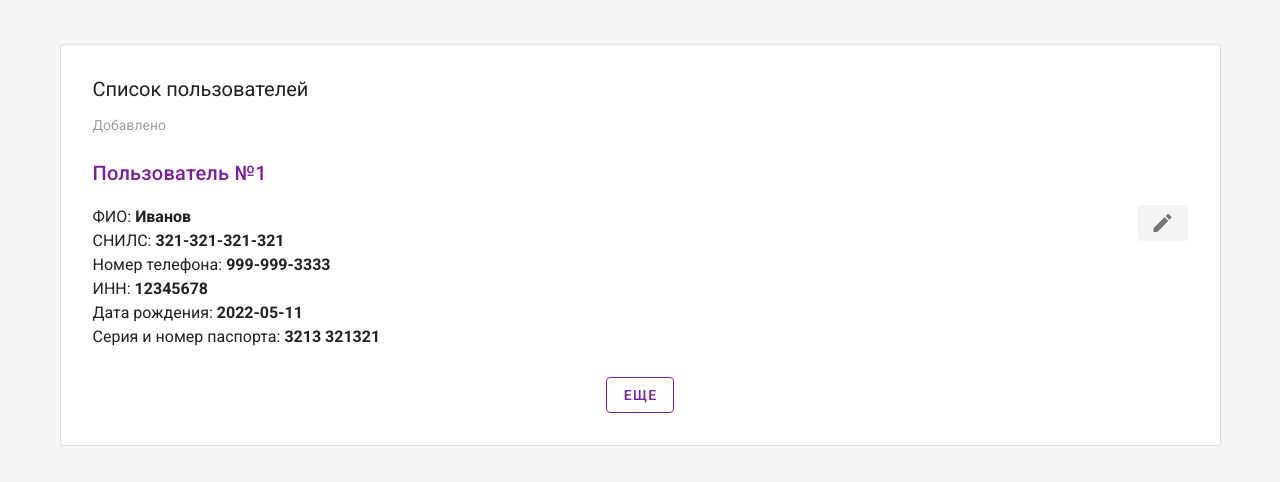
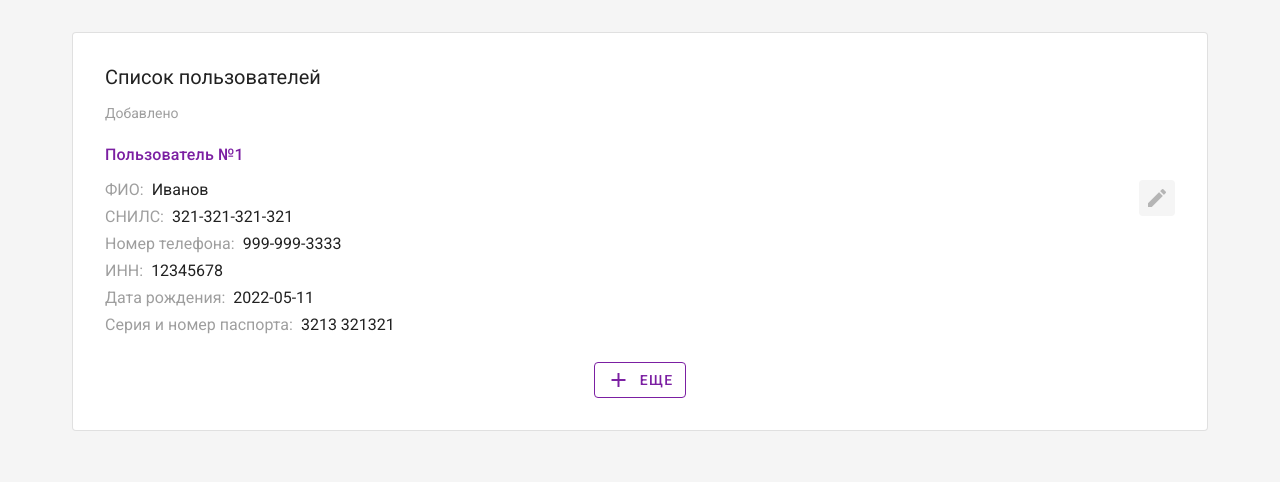
Before and after one commit to Ivanov-Igor-V/Test-vedita, a Vue app: page / in a window 1280 px wide. Shown: the top 482 px of the page. Built offline with nearby package versions, Linux system fonts and the light colour scheme.

Commit message:
test-vedita. log bug fixed

```diff
--- a/package.json
+++ b/package.json
@@ -11,7 +11,6 @@
     "core-js": "^3.8.3",
     "v-mask": "^2.3.0",
     "vue": "^2.6.14",
-    "vue-router": "^3.5.1",
     "vuetify": "^2.6.0"
   },
   "devDependencies": {
--- a/src/App.vue
+++ b/src/App.vue
@@ -6,8 +6,8 @@
       }"
     >
       <v-layout>
-        <v-container class="w-75">
-          <v-sheet rounded outlined class="mt-8 pa-8 pa-xs-4">
+        <v-container fluid class="wrapper">
+          <v-sheet rounded outlined class="ma-4 ma-sm-8 pa-4 pa-sm-8">
             <UserList :list="data" @saveNewForm="saveNewForm" />
           </v-sheet>
         </v-container>
@@ -38,6 +38,7 @@ export default {
         return;
       }
       this.data = JSON.parse(JSON.stringify(e));
+      console.log(this.data);
       this.isEditting = false;
     },
   },
@@ -46,4 +47,11 @@ export default {
 
 <style lang="scss">
 @import '@/assets/styles/global.scss';
+@import '@/assets/styles/variables.scss';
+
+.wrapper {
+  max-width: 1200px !important;
+  margin: 0 auto;
+  padding: 0 !important;
+}
 </style>
--- a/src/assets/styles/global.scss
+++ b/src/assets/styles/global.scss
@@ -42,5 +42,6 @@
         outline: 1px solid rgba(0, 0, 0, 0.38) !important;
         border-radius: 4px;
         padding: 0 12px;
+        align-items: center !important;
     }
 }
--- /dev/null
+++ b/src/assets/styles/variables.scss
@@ -0,0 +1 @@
+$icon-gray: rgba(0, 0, 0, 0.26);
--- a/src/components/ListHeader.vue
+++ b/src/components/ListHeader.vue
@@ -1,6 +1,6 @@
 <template>
   <div>
-    <div class="header">{{ title }}</div>
+    <div class="header mb-2 mb-sm-4">{{ title }}</div>
     <div class="text--disabled header_empty">
       {{ description }}
     </div>
@@ -28,7 +28,6 @@ export default {
 .header {
   line-height: 24px;
   font-size: 20px;
-  margin-bottom: 16px;
   white-space: pre-wrap;
   margin-right: 2px;
 
--- a/src/components/ListItem.vue
+++ b/src/components/ListItem.vue
@@ -1,31 +1,34 @@
 <template>
   <div>
     <div v-if="!form.isEditting" class="d-flex justify-space-between align-start">
-      <div>
-        <div>
-          ФИО: <strong>{{ form.fio }}</strong>
+      <div class="item-data">
+        <div class="d-flex flex-column flex-md-row">
+          <span class="mr-0 text--disabled mr-md-2 mb-1 mb-md-0">ФИО: </span>
+          <span>{{ form.fio }}</span>
         </div>
-        <div>
-          СНИЛС: <strong>{{ form.snils }}</strong>
+        <div class="d-flex flex-column flex-md-row">
+          <span class="mr-0 text--disabled mr-md-2 mb-1 mb-md-0">СНИЛС: </span>
+          <span>{{ form.snils }}</span>
         </div>
-        <div>
-          Номер телефона:
-          <strong>{{ form.phone }}</strong>
+        <div class="d-flex flex-column flex-md-row">
+          <span class="mr-0 text--disabled mr-md-2 mb-1 mb-md-0">Номер телефона: </span>
+          <span>{{ form.phone }}</span>
         </div>
-        <div>
-          ИНН: <strong>{{ form.inn }}</strong>
+        <div class="d-flex flex-column flex-md-row">
+          <span class="mr-0 text--disabled mr-md-2 mb-1 mb-md-0">ИНН:</span>
+          <span>{{ form.inn }}</span>
         </div>
-        <div>
-          Дата рождения:
-          <strong>{{ form.birthday }}</strong>
+        <div class="d-flex flex-column flex-md-row">
+          <span class="mr-0 text--disabled mr-md-2 mb-1 mb-md-0">Дата рождения: </span>
+          <span>{{ form.birthday }}</span>
         </div>
-        <div>
-          Серия и номер паспорта:
-          <strong>{{ form.passport }}</strong>
+        <div class="d-flex flex-column flex-md-row">
+          <span class="mr-0 text--disabled mr-md-2 mb-1 mb-md-0">Серия и номер паспорта: </span>
+          <span>{{ form.passport }}</span>
         </div>
       </div>
-      <v-btn small depressed width="36px" height="36px" @click="makeUserEditting">
-        <v-icon color="grey"> mdi-pencil </v-icon>
+      <v-btn x-small depressed width="36px" height="36px" @click="makeUserEditting">
+        <v-icon class="item-edit-icon"> mdi-pencil </v-icon>
       </v-btn>
     </div>
     <UserForm v-else :form="form" @fieldChanged="changeField" />
@@ -52,3 +55,24 @@ export default {
   },
 };
 </script>
+<style lang="scss" scoped>
+@import '@/assets/styles/variables.scss';
+
+.item-data {
+  div {
+    font-size: 16px;
+    line-height: 19px;
+    &:not(:last-child) {
+      margin-bottom: 8px;
+    }
+  }
+
+  span {
+    white-space: nowrap;
+  }
+}
+
+.item-edit-icon {
+  color: $icon-gray !important;
+}
+</style>
--- a/src/components/UserForm.vue
+++ b/src/components/UserForm.vue
@@ -1,7 +1,7 @@
 <template>
   <div>
     <form>
-      <v-container>
+      <v-container fluid class="pa-0">
         <v-row>
           <v-col cols="12" md="4">
             <v-text-field
@@ -50,7 +50,7 @@
         <v-row>
           <v-col cols="12" md="4">
             <v-text-field
-              v-mask
+              v-mask="'###-###-### ##'"
               :value="form.snils"
               label="СНИЛС"
               required
--- a/src/components/UserList.vue
+++ b/src/components/UserList.vue
@@ -34,9 +34,9 @@
         </div>
       </div>
     </div>
-    <div class="mt-6">
+    <div class="mt-6" v-if="localList.length">
       <div v-for="(user, index) in localList" :key="user.id" class="mb-7">
-        <div class="text-h6 primary--text mb-4">Пользователь №{{ index + 1 }}</div>
+        <div class="list-header primary--text mb-4">Пользователь №{{ index + 1 }}</div>
         <ListItem
           :form="user"
           :index="index"
@@ -51,12 +51,13 @@
 
     <v-btn
       v-if="localList.length || isEditting"
-      class="align-self-center"
+      class="align-self-center px-3"
       outlined
       color="primary"
       :disabled="isButtonDisabled"
       @click="addEmptyForm"
     >
+      <v-icon class="mr-2"> mdi-plus </v-icon>
       Еще
     </v-btn>
   </div>
@@ -101,7 +102,6 @@ export default {
     },
   },
   mounted() {
-    console.log(this.$vuetify.breakpoint);
     this.localList = JSON.parse(JSON.stringify(this.list));
   },
   methods: {
@@ -142,3 +142,12 @@ export default {
   },
 };
 </script>
+
+<style scoped lang="scss">
+.list-header {
+  font-weight: 500;
+  font-size: 16px;
+  line-height: 19px;
+  letter-spacing: 0.15px;
+}
+</style>
--- a/src/plugins/vuetify.js
+++ b/src/plugins/vuetify.js
@@ -2,7 +2,6 @@ import Vue from 'vue';
 import Vuetify from 'vuetify';
 import 'vuetify/dist/vuetify.min.css';
 import ru from 'vuetify/lib/locale/ru';
-import colors from 'vuetify/lib/util/colors';
 import '@mdi/font/css/materialdesignicons.css'; // Ensure you are using css-loader
 
 Vue.use(Vuetify);
@@ -16,7 +15,6 @@ export default new Vuetify({
       light: {
         primary: '#7B1FA2',
         secondary: '#EEEEEE',
-        grey: colors.grey.darken1,
         background: '#F5F5F5',
         accent: '#82B1FF',
         error: '#FF5252',
```
Also changed, not shown: 2 other files (tests, documents, lock files or other folders).
